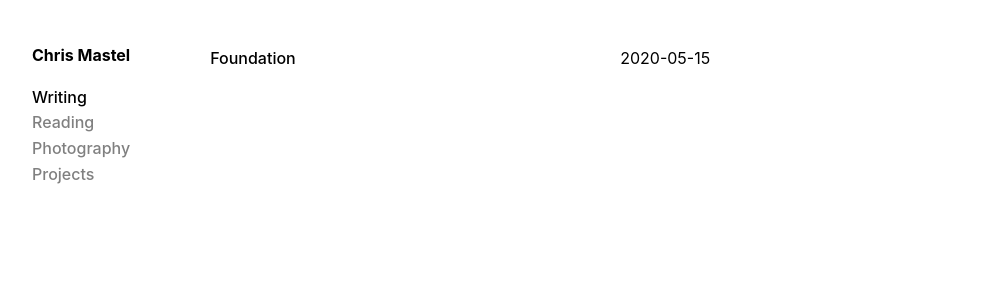
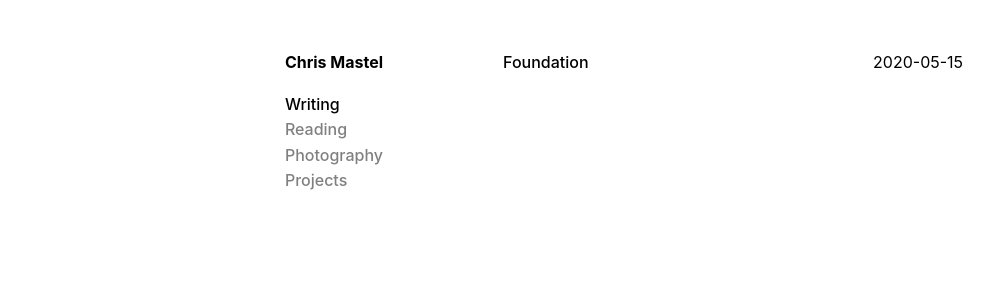
Before and after one commit to cmastel/feather-azure, a Jekyll site: the page built from index.md, in a window 1280 px wide. Shown: the top 300 px of the page, without its empty margins (26-1019 px from the left). Built offline with Jekyll 4.4.1, drawn with Linux system fonts in a browser that asks for light colours.

Commit message:
update layout using Flexbox

```diff
--- a/_sass/main.scss
+++ b/_sass/main.scss
@@ -16,7 +16,9 @@ body {
   .flex-container {
     display: flex;
     flex-direction: row;
-    margin: 30px;
+    justify-content: center;
+    align-items: flex-start;
+    margin-top: 50px;
 
       .future {
         color: gray;
@@ -34,12 +36,13 @@ body {
       }
 
       nav {
+        align-self: flex-start;
         margin-left: 20px;
         margin-right: 80px;
         h1 {
           font-size: 1.0em;
           line-height: 1.6;
-          margin-bottom: 0.25em;
+          margin: 0em;
         }
 
         ul {
@@ -49,10 +52,12 @@ body {
       }
 
       .post-list {
+        align-self: flex-start;
         min-width: 500px;
+
         ul {
           list-style-type: none;
-          padding: 0;
+          margin: 0;
 
           .line-item {
             display: flex;
@@ -68,7 +73,7 @@ body {
       display: flex;
       flex-direction: column;
       justify-content: center;
-      margin: 0px;
+      width: 100%;
       margin-top: 20px;
 
       nav {
@@ -76,60 +81,24 @@ body {
         width: 100%;
         margin-left: 0px;
         margin-right: 0px;
+        display: flex;
 
-      .nav-list {
-        max-width: 640px;
-        padding-left: 20px;
-        padding-right: 20px;
-        margin-left: auto;
-        margin-right: auto;
-      }
+        .nav-list {
+          justify-self: center;
+          width: 70%;
+        }
     }
 
     .post-list {
-      min-width: 0px;
-      max-width: 640px;
-      width: 95%;
-      padding-left: 20px;
-      padding-right: 20px;
-      margin-left: auto;
-      margin-right: auto;
+      min-width: 0;
+      width: 70%;
+
+      ul {
+        padding: 0;
+      }
     }
   }
 
   }
 
-  // @media all and (max-width: 1024px) {
-
-  //   body {
-  //     display: grid;
-  //     grid-template-columns: 20px 1fr;
-  //     grid-template-rows: auto;
-  //   }
-
-  //   nav {
-  //     grid-column: 2 / span 1;
-  //     grid-row: 1 / span 1;
-  //     border-bottom: 1px solid $bodyColor;
-
-  //     .nav-list {
-  //       max-width: 640px;
-  //       padding-left: 20px;
-  //       padding-right: 20px;
-  //       margin-left: auto;
-  //       margin-right: auto;
-  //     }
-  //   }
-
-  //   .post-list {
-  //     grid-column: 2 / span 1;
-  //     grid-row: 2 / span 1;
-  //     max-width: 640px;
-  //     padding-left: 20px;
-  //     padding-right: 20px;
-  //     margin-left: auto;
-  //     margin-right: auto;
-  //   }
-  // }
-
 }
```
Also changed, not shown: 3 other files.
